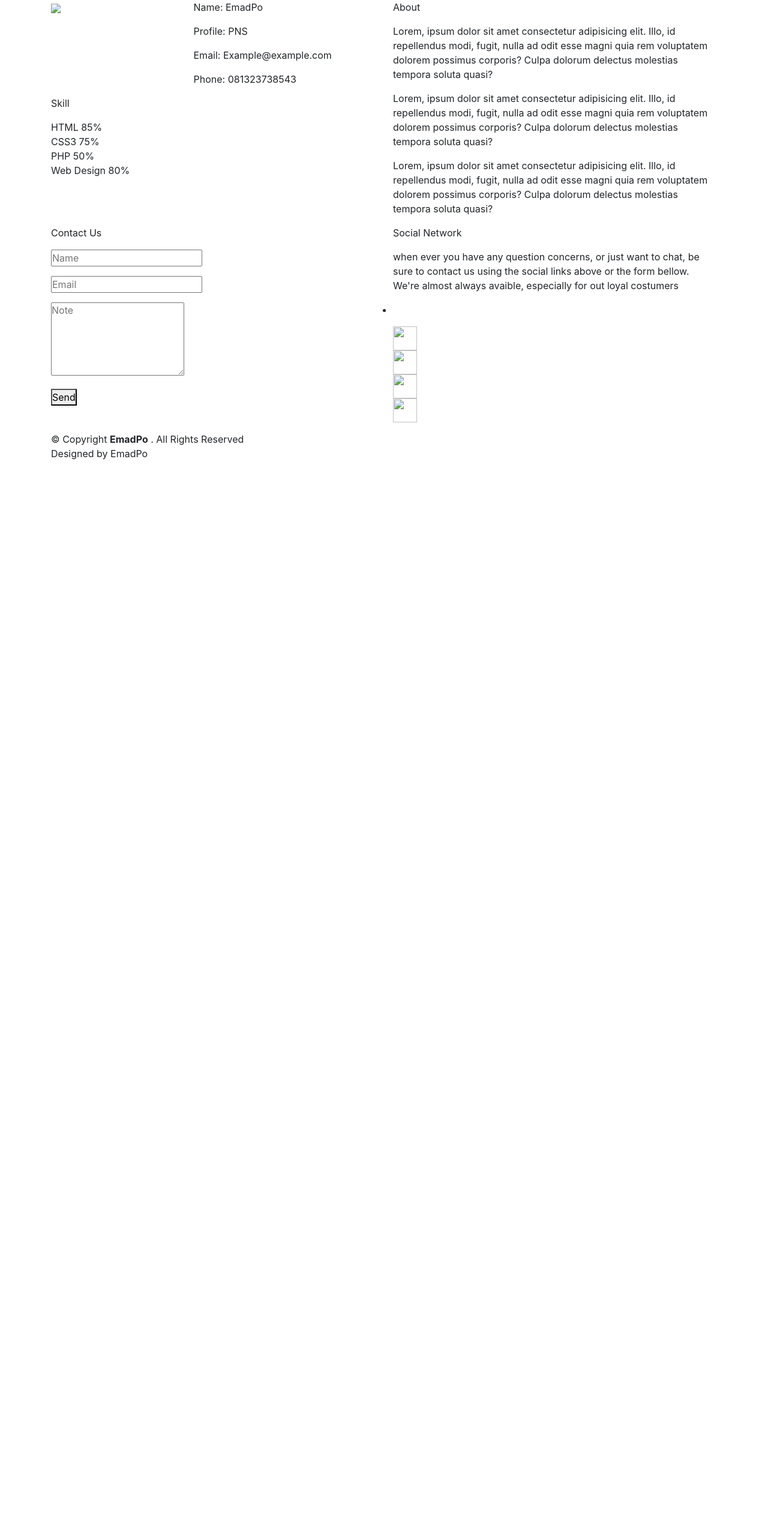
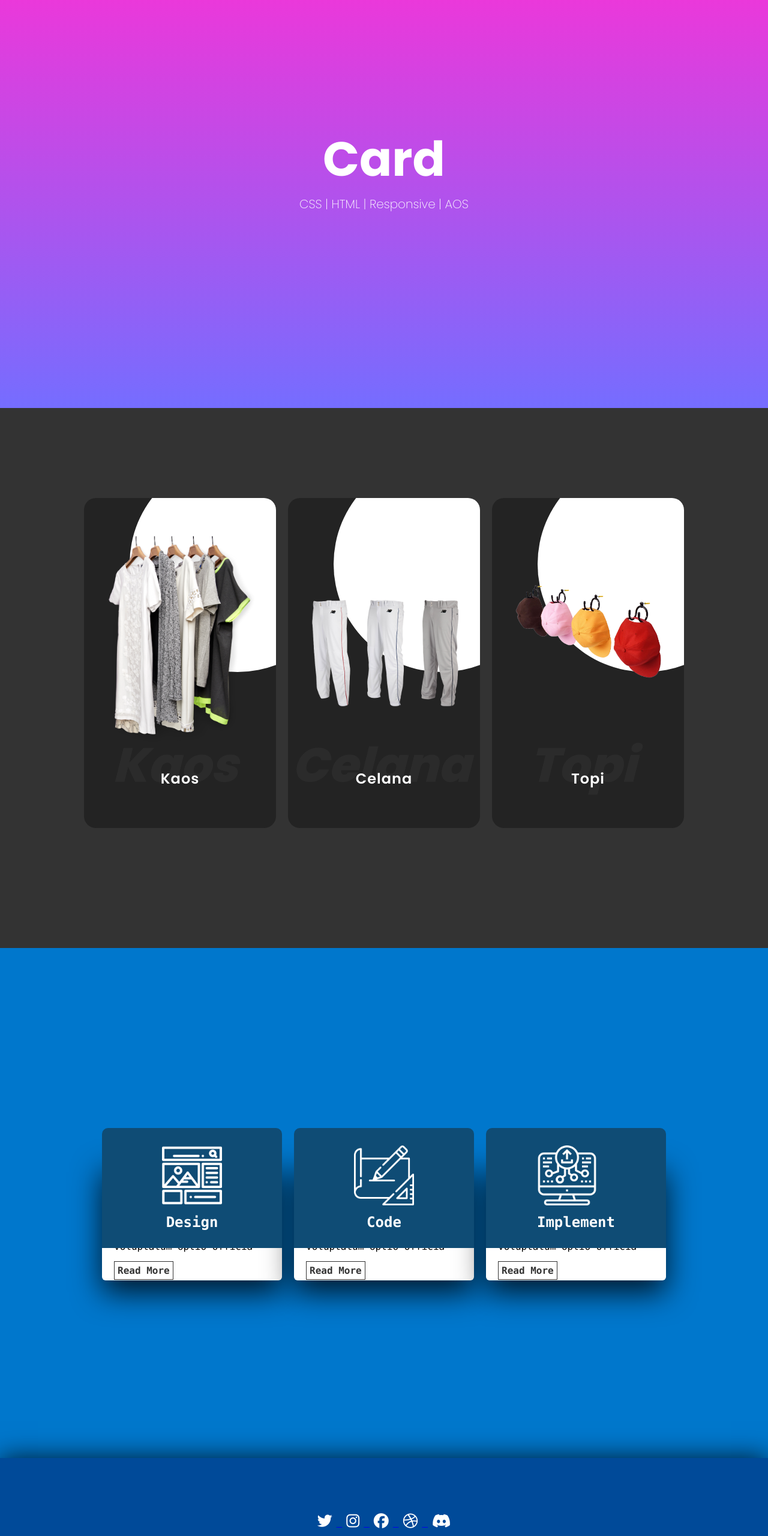
Before and after one commit to EmadPo/Bs-Personal, a plain HTML site: page index.html in a window 1280 px wide. Shown: the part 120-2680 px from the top of the page at 60% size. Before the commit the page ends 1346 px from the top, so only its background shows below. Drawn offline with nearby package versions, Linux system fonts and the light colour scheme; files that its build step writes are made by us from their sources.

Commit message:
Update index.html

```diff
--- a/index.html
+++ b/index.html
@@ -2,246 +2,252 @@
 <html lang="en">
   <head>
     <meta charset="UTF-8" />
+    <meta http-equiv="X-UA-Compatible" content="IE=edge" />
     <meta name="viewport" content="width=device-width, initial-scale=1.0" />
-    <title>EmadPo</title>
-    <link rel="shortcut icon" href="asset/img/icon.png" />
-    <!-- css -->
-    <link rel="stylesheet" href="asset/css/style.css" />
-    <link rel="stylesheet" href="asset/css/bootstrap.min.css" />
-    <!-- js -->
-    <script src="asset/js/navbar-ontop.js"></script>
+    <title>Card</title>
+    <!-- favicon -->
+    <link rel="icon" type="image/png" href="assets/img/favicon.png" />
+
+    <!-- aos -->
+    <link href="https://unpkg.com/aos@2.3.1/dist/aos.css" rel="stylesheet" />
+
+    <!-- card  1-->
+    <link rel="stylesheet" href="assets/css/card-1/card-1.css" />
+    <link rel="stylesheet" href="assets/css/card-1/card-2.css" />
+    <link rel="stylesheet" href="assets/css/card-1/card-3.css" />
+    <!-- card 2 -->
+    <link rel="stylesheet" href="assets/css/card-2/card-2.css" />
+
+    <!-- style -->
+    <link rel="stylesheet" href="assets/css/style.css" />
+    <link rel="stylesheet" href="assets/css/header.css" />
+    <link rel="stylesheet" href="assets/css/footer.css" />
   </head>
-
   <body>
-    <a href="#" class="scrolltoatas"></a>
-    <!-- Navbar -->
-    <nav class="navbar navbar-expand-md navbar-dark warnanav fixed-top navbar-ontop navbar-shadow navbar-shadow-reduce">
-      <div class="container posnav">
-        <ul>
-          <li>
-            <a class="js-scroll pad1" href="#rumah">Home</a>
-          </li>
-          <li>
-            <a class="js-scroll pad1" href="#about">About</a>
-          </li>
-          <li>
-            <a class="js-scroll pad1" href="#kontak">Contact</a>
-          </li>
-        </ul>
-      </div>
-    </nav>
-    <!-- Navbar -->
-
     <!-- header -->
-    <div id="rumah" class="bacolhead py-5">
-      <div class="container">
-        <div class="row"></div>
-      </div>
-      <div class="butt1">
-        <a href="#kontak" class="btnhire">Hire</a>
+    <section class="container-header">
+      <div class="pembungkus-header">
+        <div class="pembuka">
+          Card
+          <p>CSS | HTML | Responsive | AOS</p>
         </div>
       </div>
+    </section>
     <!-- header -->
 
-    <!-- about -->
-    <section id="about" class="aboutbac abouttop about-mf">
-      <div class="container">
-        <div class="row">
-          <div class="col-sm-12">
-            <div class="box-shadow-about">
-              <div class="row">
-                <div class="col-md-6">
-                  <div class="row">
-                    <div class="col-sm-6 col-md-5">
-                      <div class="about-img">
-                        <img src="asset/img/about.png" class="img-height border-img-about" />
+    <!-- card1 -->
+    <div class="container-1 padding-top-50 padding-bottom-50">
+      <div
+        class="pembungkus-1"
+        data-aos="fade-up"
+        data-aos-anchor-placement="center-bottom"
+        data-aos-duration="700"
+      >
+        <!-- 1 -->
+        <div class="card-1 padding-bottom-50">
+          <div class="card-2">
+            <div class="imgBx">
+              <img src="assets/img/baju.png" alt="" />
             </div>
+            <div class="contentBx">
+              <h2>Kaos</h2>
+              <div class="ukuran">
+                <h3>Ukuran :</h3>
+                <span>7</span>
+                <span>8</span>
+                <span>9</span>
+                <span>10</span>
               </div>
-
-                    <!-- Profile -->
-                    <div class="col-sm-6 col-md-7">
-                      <div class="about-info">
-                        <p>
-                          <span class="about-info1">Name: </span>
-                          <span>EmadPo</span>
-                        </p>
-                        <p>
-                          <span class="about-info1">Profile: </span>
-                          <span>PNS</span>
-                        </p>
-                        <p>
-                          <span class="about-info1">Email: </span>
-                          <span>Example@example.com</span>
-                        </p>
-                        <p>
-                          <span class="about-info1">Phone: </span>
-                          <span>081323738543</span>
-                        </p>
+              <div class="warna">
+                <h3>Warna :</h3>
+                <span></span>
+                <span></span>
+                <span></span>
+              </div>
+              <a href="#">Beli</a>
             </div>
           </div>
         </div>
-
-                  <!-- Skill -->
-                  <div class="skill-mf">
-                    <p class="about-info1">Skill</p>
-                    <span>HTML</span> <span class="pull-right">85%</span>
-                    <div class="garis">
-                      <div class="garisbar" role="progressbar" style="width: 85%" aria-valuenow="85" aria-valuemin="0" aria-valuemax="100"></div>
+        <!-- 1 -->
+        <!-- 2 -->
+        <div class="card-1-2 padding-bottom-50">
+          <div class="card-2-2">
+            <div class="imgBx-2">
+              <img src="assets/img/celana.png" alt="" />
             </div>
-                    <span>CSS3</span> <span class="pull-right">75%</span>
-                    <div class="garis">
-                      <div class="garisbar" role="progressbar" style="width: 75%" aria-valuenow="75" aria-valuemin="0" aria-valuemax="100"></div>
+            <div class="contentBx-2">
+              <h2>Celana</h2>
+              <div class="ukuran">
+                <h3>Ukuran :</h3>
+                <span>7</span>
+                <span>8</span>
+                <span>9</span>
+                <span>10</span>
               </div>
-                    <span>PHP</span> <span class="pull-right">50%</span>
-                    <div class="garis">
-                      <div class="garisbar" role="progressbar" style="width: 50%" aria-valuenow="50" aria-valuemin="0" aria-valuemax="100"></div>
+              <div class="warna">
+                <h3>Warna :</h3>
+                <span></span>
+                <span></span>
+                <span></span>
               </div>
-                    <span>Web Design</span> <span class="pull-right">80%</span>
-                    <div class="garis">
-                      <div class="garisbar" role="progressbar" style="width: 80%" aria-valuenow="90" aria-valuemin="0" aria-valuemax="100"></div>
+              <a href="#">Beli</a>
             </div>
           </div>
         </div>
+        <!-- 2 -->
+        <!-- 3 -->
+        <div class="card-1-3 padding-bottom-50">
+          <div class="card-2-3">
+            <div class="imgBx-3">
+              <img src="assets/img/topi.png" alt="" />
+            </div>
+            <div class="contentBx-3">
+              <h2>Topi</h2>
+              <div class="ukuran">
+                <h3>Ukuran :</h3>
+                <span>7</span>
+                <span>8</span>
+                <span>9</span>
+                <span>10</span>
+              </div>
+              <div class="warna">
+                <h3>Warna :</h3>
+                <span></span>
+                <span></span>
+                <span></span>
+                <span></span>
+              </div>
+              <a href="#">Beli</a>
+            </div>
+          </div>
+        </div>
+        <!-- 3 -->
+      </div>
+    </div>
+    <!-- card1 -->
 
-                <!-- About -->
-                <div class="col-md-6">
-                  <div class="about-me pt-4 pt-md-0">
-                    <div class="titel-box2">
-                      <div class="titel-about1">
-                        <p>About</p>
+    <!-- card 2 -->
+
+    <div class="container-2 padding-bottom-50">
+      <div class="card-3" data-aos="zoom-out-up">
+        <!-- 1 -->
+        <div class="card-4">
+          <div class="kotak kotak-1">
+            <div class="content">
+              <img src="assets/img/icon/design.png" alt="" />
+              <h3>Design</h3>
             </div>
-                      <p class="jarak-about">
-                        Lorem, ipsum dolor sit amet consectetur adipisicing elit. Illo, id repellendus modi, fugit, nulla ad odit esse magni quia rem voluptatem dolorem possimus corporis? Culpa dolorum delectus molestias tempora soluta
-                        quasi?
+          </div>
+          <div class="kotak kotak-2">
+            <div class="content">
+              <p>
+                Lorem ipsum dolor sit amet consectetur adipisicing elit. Fugit,
+                quisquam maxime? Minima perferendis nostrum ut omnis corrupti ex
+                eos, ipsum perspiciatis earum. Doloribus voluptatum optio
+                officia
               </p>
-                      <p class="jarak-about">
-                        Lorem, ipsum dolor sit amet consectetur adipisicing elit. Illo, id repellendus modi, fugit, nulla ad odit esse magni quia rem voluptatem dolorem possimus corporis? Culpa dolorum delectus molestias tempora soluta
-                        quasi?
+              <a href="#">Read More</a>
+            </div>
+          </div>
+        </div>
+        <!-- 2 -->
+        <div class="card-4">
+          <div class="kotak kotak-1">
+            <div class="content">
+              <img src="assets/img/icon/code.png" alt="" />
+              <h3>Code</h3>
+            </div>
+          </div>
+          <div class="kotak kotak-2">
+            <div class="content">
+              <p>
+                Lorem ipsum dolor sit amet consectetur adipisicing elit. Fugit,
+                quisquam maxime? Minima perferendis nostrum ut omnis corrupti ex
+                eos, ipsum perspiciatis earum. Doloribus voluptatum optio
+                officia
               </p>
-                      <p class="jarak-about">
-                        Lorem, ipsum dolor sit amet consectetur adipisicing elit. Illo, id repellendus modi, fugit, nulla ad odit esse magni quia rem voluptatem dolorem possimus corporis? Culpa dolorum delectus molestias tempora soluta
-                        quasi?
+              <a href="#">Read More</a>
+            </div>
+          </div>
+        </div>
+        <!-- 3 -->
+        <div class="card-4">
+          <div class="kotak kotak-1">
+            <div class="content">
+              <img src="assets/img/icon/implement.png" alt="" />
+              <h3>Implement</h3>
+            </div>
+          </div>
+          <div class="kotak kotak-2">
+            <div class="content">
+              <p>
+                Lorem ipsum dolor sit amet consectetur adipisicing elit. Fugit,
+                quisquam maxime? Minima perferendis nostrum ut omnis corrupti ex
+                eos, ipsum perspiciatis earum. Doloribus voluptatum optio
+                officia
               </p>
+              <a href="#">Read More</a>
             </div>
           </div>
         </div>
       </div>
     </div>
-          </div>
-        </div>
-      </div>
-    </section>
-    <!-- about -->
+    <!-- card 2 -->
 
-    <!-- kontak -->
-    <div id="kontak" class="paralax-mf footer-paralax backontak sect-mt4" style="background-image: url(asset/img/kontak.jpg); height: 850px">
-      <div class="container">
-        <div class="row">
-          <div class="col-sm-12 opackontak">
-            <div class="kontak1">
-              <div class="box-shadow-kontak">
-                <div class="row">
-                  <div class="col-md-6">
-                    <div class="titel-box2">
-                      <p class="titel-left">Contact Us</p>
-                    </div>
-                    <div>
-                      <!-- form -->
-                      <form action method="POST" role="form" class="ContactFrom">
-                        <div class="row">
-                          <div class="col-md-12 mb-3">
-                            <div class="form-kontak">
-                              <input type="text" name="name" class="form-kontak-kontrol" placeholder="Name" required />
-                            </div>
-                          </div>
-                          <div class="col-md-12 mb-3">
-                            <div class="form-kontak">
-                              <input type="email" name="email" class="form-kontak-kontrol" placeholder="Email" required />
-                            </div>
-                          </div>
-                          <div class="col-md-12 mb-3">
-                            <div class="form-kontak">
-                              <textarea class="form-kontak-kontrol" name="note" rows="5" placeholder="Note" required></textarea>
-                            </div>
-                          </div>
-                          <div class="col-md-12">
-                            <button type="submit" class="button button-a button-big button-rouded">Send</button>
-                          </div>
-                        </div>
-                      </form>
-                      <!-- form -->
-                    </div>
-                  </div>
-                  <div class="col-md-6">
-                    <div class="titel-box2 pt-4 pt-md-0">
-                      <p class="titel-left">Social Network</p>
-                    </div>
-                    <div class="info-kontak">
-                      <p class="jarak-info-kontak">
-                        when ever you have any question concerns, or just want to chat, be sure to contact us using the social links above or the form bellow. We're almost always avaible, especially for out loyal costumers
-                      </p>
-                      <ul class="list-icon">
-                        <li>
-                          <span class="imgkontak1"></span>
-                        </li>
-                      </ul>
-                    </div>
-                    <div class="medsos">
-                      <ul class="list-inline">
-                        <li>
+    <!-- footer -->
+    <footer class="container-footer">
+      <div class="icon">
+        <ul class="ul-footer">
+          <li class="li-footer">
             <a href="https://twitter.com/dekyad">
-                            <img class="circle-kontak1" src="asset/img/facebook.png" width="40px" height="40px" />
+              <i class="i-footer fab fa-twitter"></i>
             </a>
           </li>
-                        <li>
+
+          <li class="li-footer">
             <a href="https://www.instagram.com/mail_emad/">
-                            <img class="circle-kontak1" src="asset/img/instagram.png" width="40px" height="40px" />
+              <i class="i-footer fab fa-instagram"></i>
             </a>
           </li>
-                        <li>
-                          <a href="https://t.me/madbiasa">
-                            <img class="circle-kontak1" src="asset/img/telegram.png" width="40px" height="40px" />
+
+          <li class="li-footer">
+            <a href="https://www.facebook.com/rohmad.rohmad.58367116/about">
+              <i class="i-footer fab fa-facebook"></i>
             </a>
           </li>
-                        <li>
-                          <a href="#">
-                            <img class="circle-kontak1" src="asset/img/twitter.png" width="40px" height="40px" />
+
+          <li class="li-footer">
+            <a href="https://dribbble.com/EmadPo">
+              <i class="i-footer fab fa-dribbble"></i>
+            </a>
+          </li>
+
+          <li class="li-footer">
+            <a href="https://discord.gg/zA3wvrv ">
+              <i class="i-footer fab fa-discord"></i>
             </a>
           </li>
         </ul>
       </div>
-                  </div>
-                </div>
-              </div>
-            </div>
-          </div>
-        </div>
-      </div>
-      <!-- copyright -->
-      <footer>
-        <div class="container">
-          <div class="row">
-            <div class="col-sm-12">
-              <div class="copyright-box">
-                <div class="copyright">
-                  © Copyright
-                  <strong>EmadPo</strong>
-                  . All Rights Reserved
-                </div>
-                <div class="credit">Designed by EmadPo</div>
-              </div>
-            </div>
-          </div>
-        </div>
+      <p class="emadpo-p">
+        Create <i class="lv-foot fa fa-heart" aria-hidden="true"></i> with
+        <a class="emadpo-link" href="">EmadPo</a>
+      </p>
     </footer>
-      <!-- copyright -->
-    </div>
-    <!-- kontak -->
+    <!-- footer -->
 
-    <!-- js -->
-    <script src="asset/js/animate-in.js"></script>
-    <script src="asset/js/bootstrap.min.js"></script>
-    <script src="asset/js/jquery.min.js"></script>
-    <script src="asset/js/smooth-scroll.js"></script>
+    <!-- script -->
+
+    <!-- aos -->
+    <script src="https://unpkg.com/aos@2.3.1/dist/aos.js"></script>
+    <script>
+      AOS.init();
+    </script>
+
+    <!-- font awsome -->
+    <script
+      src="https://kit.fontawesome.com/9bb4f78b0f.js"
+      crossorigin="anonymous"
+    ></script>
   </body>
 </html>
```
Lines whose indentation alone changed are shown as unchanged.
